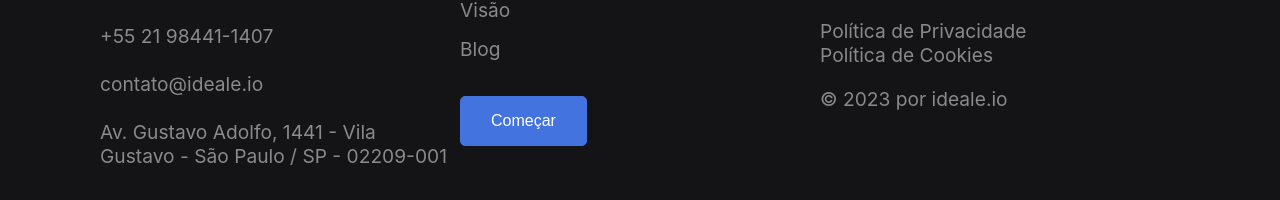
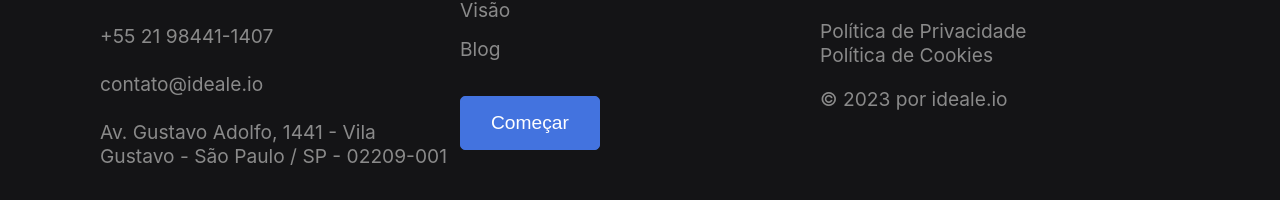
Before and after one commit to richardweb23/ideale.io-front, a React (Vite) app: page / in a window 1280 px wide. Shown: the part 6072-6272 px from the top of the page. Built offline with nearby package versions, Linux system fonts and the light colour scheme.

Commit message:
Adição de link para formulario de contato

```diff
--- a/package.json
+++ b/package.json
@@ -17,11 +17,13 @@
     "react": "^18.2.0",
     "react-dom": "^18.2.0",
     "react-router-dom": "^6.23.1",
+    "react-router-hash-link": "^2.4.3",
     "styled-components": "^6.1.11"
   },
   "devDependencies": {
     "@types/react": "^18.2.66",
     "@types/react-dom": "^18.2.22",
+    "@types/react-router-hash-link": "^2.4.9",
     "@typescript-eslint/eslint-plugin": "^7.2.0",
     "@typescript-eslint/parser": "^7.2.0",
     "@vitejs/plugin-react": "^4.2.1",
--- a/src/components/footer/index.tsx
+++ b/src/components/footer/index.tsx
@@ -3,6 +3,7 @@ import { Button } from "../buttons/button";
 import { Logo } from "../logo";
 import * as S from "./styled";
 import linkedin from "../../assets/linkedin.webp";
+import { HashLink } from "react-router-hash-link";
 
 export const Footer = () => {
 	return (
@@ -29,7 +30,17 @@ export const Footer = () => {
 						<a href="/">Soluções</a>
 						<a href="/">Visão</a>
 						<a href="/">Blog</a>
-						<Button content="Começar" />
+						<HashLink
+							to={"/#contact"}
+							scroll={(e) =>
+								e.scrollIntoView({
+									behavior: "smooth",
+									block: "center",
+								})
+							}
+						>
+							<Button content="Começar" />
+						</HashLink>
 					</S.FooterMenu>
 				</div>
 				<div className="column">
--- a/src/components/navbar/index.tsx
+++ b/src/components/navbar/index.tsx
@@ -2,6 +2,7 @@ import { MenuStyled, MenuToggleStyled, NavbarStyled } from "./styled";
 import { Logo } from "../logo";
 import { Link, NavLink } from "react-router-dom";
 import { useState } from "react";
+import { HashLink } from "react-router-hash-link";
 
 const NavBar = () => {
 	const [open, setOpen] = useState(true);
@@ -39,7 +40,17 @@ const NavBar = () => {
 					<Link to={"/"}>Blog</Link>
 				</div>
 				<div className="item">
-					<Link to={"/"}>Contato</Link>
+					<HashLink
+						to={"/#contact"}
+						scroll={(e) =>
+							e.scrollIntoView({
+								behavior: "smooth",
+								block: "center",
+							})
+						}
+					>
+						Contato
+					</HashLink>
 				</div>
 				<div className="item">
 					<Link to={"/"}>Área do Cliente</Link>
--- a/src/pages/fale-conosco/index.tsx
+++ b/src/pages/fale-conosco/index.tsx
@@ -40,7 +40,7 @@ export const FaleConosco = () => {
 		},
 	});
 	return (
-		<S.FaleConoscoStyled>
+		<S.FaleConoscoStyled id="contact">
 			<div className="description">
 				<h1>Fale conosco!</h1>
 				<p>
```
Also changed, not shown: 1 other file (tests, documents, lock files or other folders).
